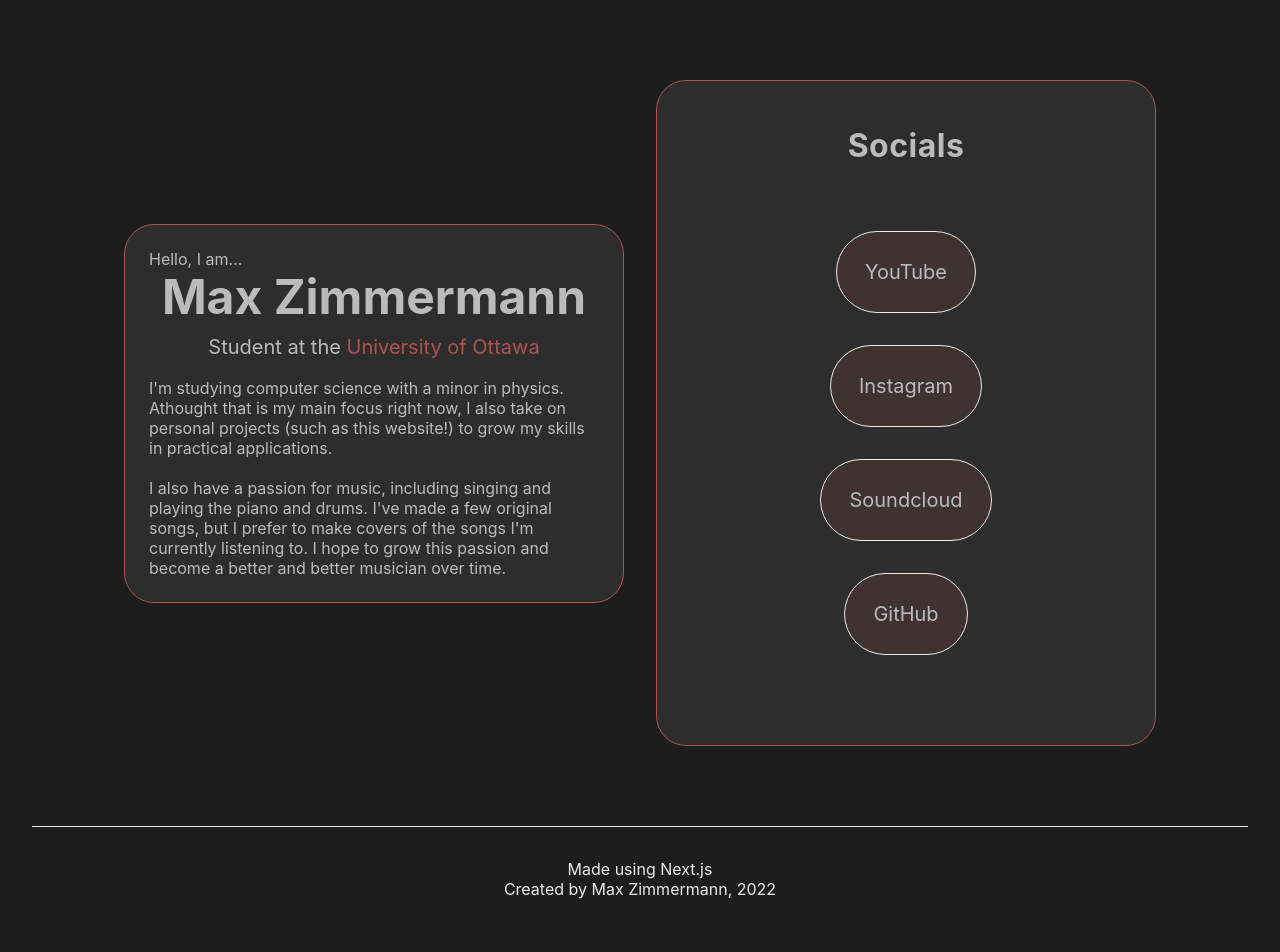
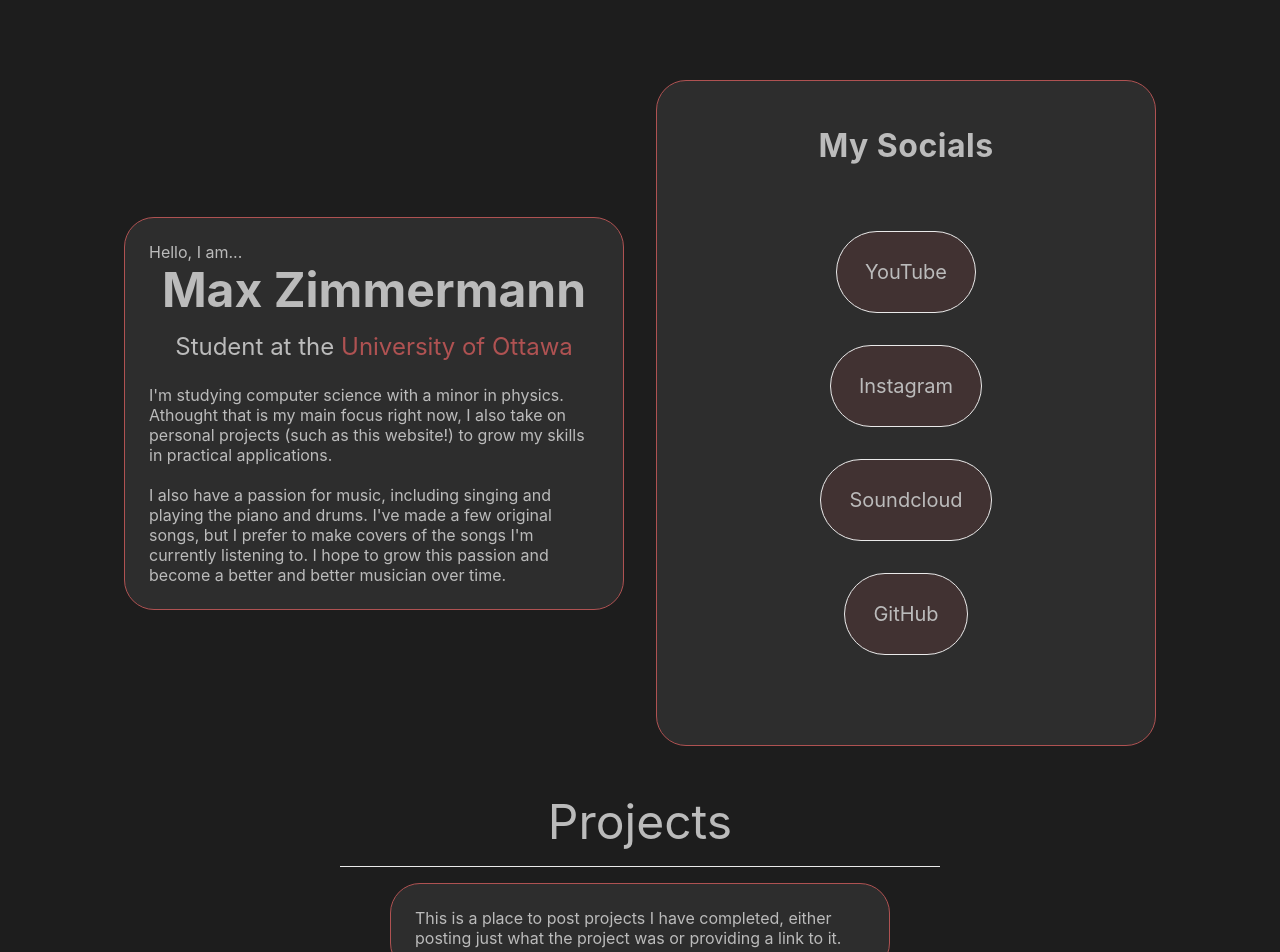
Before and after one commit to Hobomojo38/maxs-actual-first-website, a Next.js app: page / in a window 1280 px wide. Shown: the top 952 px of the page. Before the commit the page ends 931 px from the top, so only its background shows below. Built offline with nearby package versions, Linux system fonts and the light colour scheme.

Commit message:
Added Projects section to site, with 5 projects so far

```diff
--- a/pages/index.js
+++ b/pages/index.js
@@ -12,26 +12,21 @@ export default function Home() {
       </Head>
 
       <main className={styles.main}>
-          <grid className = {styles.grid}>
-              <side1 className = {styles.card}>
+        <div className = {styles.grid}>
+          <div className = {styles.card}>
             <p1>Hello, I am...</p1>
 
-                    <h1 className={styles.title}>
-                        Max Zimmermann
-                    </h1>
+            <h1 className={styles.title}>Max Zimmermann</h1>
 
-                    <p className={styles.description}>
-                        Student at the <a>University of Ottawa</a>
-                    </p>
+            <p className={styles.subtitle}>Student at the <a>University of Ottawa</a></p>
 
             <p1>I'm studying <a>computer science</a> with a minor in <a>physics</a>. Athought that is my main focus right now, I also take on <a>personal projects</a> (such as this website!) to grow my skills in <a>practical applications</a>.
             <br></br><br></br>I also have a passion for <a>music</a>, including singing and playing the <a>piano and drums</a>. I've made a few original songs, but I prefer to make covers of the songs I'm currently listening to. I hope to <a>grow this passion</a> and become a better and better musician over time.</p1>
 
-              </side1>
+          </div>
 
-              <side2 className = {styles.card}>
-
-                  <h1 className={styles.subtitle}>Socials</h1>
+          <div className = {styles.card}>
+            <h1 className={styles.altTitle}>My Socials</h1>
 
             <linkgrid className = {styles.smallgrid}>
               <a className = {styles.YTlinkcard} href='https://www.youtube.com/channel/UCJlbxXNRgRfQhpqk600A9cw'>YouTube</a>
@@ -40,8 +35,109 @@ export default function Home() {
               <a className = {styles.GHlinkcard} href='https://github.com/Hobomojo38'>GitHub</a>
             </linkgrid>
 
-              </side2>
-          </grid>
+          </div>
+        </div>
+
+        <div className = {styles.titledDivider}><div className={styles.title}>Projects</div></div>
+
+        <div className={styles.card}>
+          This is a place to post projects I have completed, either posting just what the project was or providing a link to it.
+        </div>
+
+        <div className={styles.grid}>
+
+          <div className={styles.card}>
+            <r>May 14th, 2022</r>
+            <div className={styles.subtitle}>Website</div>
+            <p> I an effort to try and expand my web development skills, I made this website. I guess that's kind of like learning to swim by jumping in the deep end
+              but I've already had a bit of experiance with HTML, so it was just CSS, Next.js, and the various domains needed to run it. I'm pretty proud with how it turned out,
+              and hopefully I can maintain it through the years as my skills grow (alongside my list of projects...) <br></br><br></br> Also, credit where credit is due,
+              this site was in no small way inspired by my friends Emilien and Reid's websites. I've borrowed some elements from both, so thank you guys for doing all the hard work
+              that I can now take credit for!
+            </p>
+          </div>
+
+          <div className={styles.card}>
+            <r>December 6th, 2021</r>
+            <div className={styles.subtitle}>AWS Minecraft Server</div>
+            <p> I've played minecraft since I was 10 or 11 years old, and while I'm not as enraptured by the game now as I was then, I still enjoy the social aspect of playing alongside my friends.
+              However, this requires a external, 3rd-party server everyone can join that usually requires a monthly fee to keep up. I'd heard about AWS before, so I figured I
+              would get familiar with it by building a private minecraft server using their Instances.<br></br><br></br>
+
+              It took a few days, but eventually I got it up and operational. You could activate the server by visiting a webpage, at which point a 5 hour
+              countdown would start to eventually shut it down. Althought I wish I had more control options such as instant shut-down, I'm happy with how it turned out and I actually used it
+              for the duration of that December. Unfortunately, it ended the same way all private minecraft servers do: a surge of excitement at the beginning only to fizzle out to nothing within
+              3 weeks. Tis the life... <br></br><br></br>
+
+              Even so, I learned so much from this project. Not just how to use AWS, but how to work with Bash prompts and text-only interfaces. I had to make develop .service files
+              and learn about (some...) automatic server processes. This was my first taste into servers and web applications, and overall, I'm pretty happy with how it turned out.
+            </p>
+          </div>
+
+          <div className={styles.card}>
+            <r>Nov 13th, 2021</r>
+            <div className={styles.subtitle}>Conway's Game of Life</div>
+            <p> Conway's Game of Life: an interesting mathematical idea turned into fringe computer science-geek knowledge. It's only a matter of time before any programmer takes a crack at
+              it themselves. I coded my version in Python for the explicit reason I could use Pygame, a Python package, to display the cells. I'll be damned if I have to learn how to create
+              a display screen, so Pygame take the reigns, and leave the math to me. <br></br><br></br>
+
+              Although it was not a terribly hard project, it was quite satifsying to watch the end result once I was finished. Having gained a lot of insperation for coding from watching
+              code people on YouTube, it's fun to compare myself to those people and see where I land. This project was one such case, and I'm happy with how it turned out. I even added the
+              ability to activate cells by clicking on them (The generations occur too fast to really see the affect, but if you click beside already active cells, you can see the affect) and
+              a secret "chaos mode" you can activate in the code. It gives you a live count of the time it takes to calculate each generation and render it.<br></br><br></br>
+
+              All in all, a super fun project I really enjoyed doing and would love to incorperate wherever I can. It's kind of an easter egg in computer culture, and a fun in-joke to have
+              taken part in. <br></br><br></br>
+
+              You can download the .py file <a href="Conways Game of Life.py" download="Max's Game of Life.py">here</a>. You will need to have both Python and Pygame installed to run it.
+            </p>
+          </div>
+
+          <div className={styles.card}>
+            <r>October 18th, 2021</r>
+            <div className={styles.subtitle}>Twitch Datamine Payout Decoder</div>
+            <p> Around this time, Twitch, one of the largest live-streaming platforms at the time, was the subject of a massive datamine which leaked the payout amounts to the largest
+              creators on the platform from the past 3 years. I managed to find the original datamine and decided to try and see if I could get those payout numbers for myself (Spolier alert:
+              I did... kinda....) <br></br><br></br>
+
+              All the data was contained within compressed .csv files, each entry having just 2 numbers: the amount paid, and the ID of the user it was paid to. Small issue: that ID is
+              not their username, it's a random string associated with the users account. Not good. This meant I would have to send each individual name to Twitch's API to get the
+              account's username. As well, there was about 30 total .csv files (one for every month of the past 3 years), each containing hundreds of thousands of entrys. In the end,
+              it took me a couple hours to write the code and 48+ hours for it to finish running. And what did I get?<br></br><br></br>
+
+              Basicaly nothing. I found the payouts of the biggest streamers, but they were off from what the general concensus was. I was close, but I had messed up somewhere and I couldn't
+              care enough to try and fix the problem just to have to wait another 2 days to let it run. Although I wouldn't call the project a failure, I'd say it was something worse: pointless.
+              I didn't get anything cool out of it, I didn't get the satifaction of a completed project, and at it's core, the project was just boring. So what if I got the payouts? I could
+              already find them. It wasn't hard to code, and I wouldn't say I learned anything new (maybe .csv file formats, but they aren't that hard to begin with...). I didn't get a
+              satifying end to this project, but at the very least, I had fun. This was a junk-food project. And for was it was, I enjoyed it. That's it, that's all.
+            </p>
+          </div>
+
+          <div className={styles.card}>
+            <r>Augest 24th, 2020</r>
+            <div className={styles.subtitle}>Raycasting Graphics Engine</div>
+            <p> This was the first major project I ever took one, and the one that got me hooked on programming. The project involved creating a raycasting graphics engine, and type of
+              graphics engine used in games such as Wolfenstien 3D and Doom. One of the first methods to create 3D graphics, it functions as follows: For each line of pixel on the user's
+              screen, it measures the distance between the player and the nearest wall. The farther away the wall, the shorter the line of that columns will be. Fill every pixel above the
+              horizon (The center horizontal line of the screen) with a light colour and every pixel below with a dark colour, and you've now got a basic graphics engine.<br></br><br></br>
+
+              Coding this envolved a lot of math, and while not necessarily complicated math, it was my first time applying math outside of the classroom. Intersecting lines, inverse functions,
+              triginomic functions all optimized to run hundreds of times every second. Dispite this, I still found it immensely satisfying to work through all the problems and turn my
+              personal math algorithms into computable problems with computable algorithms. This was the first all-nighter I ever pulled, and I don't regret it. This project was such a
+              major part of my growth as a programmer and developer, and I still look back at the project fondly to this day. Heck, I might even take another stab at it again one day, but not today.
+              I'll leave that to when I'm a much better programmer. <br></br><br></br>
+
+              You can download the .py file <a href="Pygame_Raycasting_Shooter.py" download="Max's Raycasting Engine.py">here</a>.  You will need to have both Python and Pygame installed to run it.
+
+              <br></br><br></br><br></br>
+
+              This is end of the this list of projects. I'll be adding new stuff I do at the top, and hopefully I can look back at this list in 10 years and remember where I started from.
+              There's about a year's gap between these last 2 projects, and while I completed lots projects between them, none are quite big enough to write about and I also can't be bothered
+              to look through all of them. Maybe later, but for now, this'll be fine.
+            </p>
+          </div>
+
+        </div>
       </main>
 
       <footer className={styles.footer}>
--- a/styles/Home.module.css
+++ b/styles/Home.module.css
@@ -45,30 +45,23 @@
   margin: 0;
   line-height: 1.15;
   font-size: 3rem;
-}
-
-.title,
-.description {
   text-align: center;
 }
 
-.description {
-  margin: 4rem 0;
+.subtitle {
+  margin: 0.25rem 0;
   line-height: 1.5;
   font-size: 1.5rem;
   padding-top: 0.5rem;
   padding-bottom: 1rem;
+  text-align: center;
 }
 
-.description a{
+.subtitle a{
   color: #af5252;
 }
 
-.card p1 a:hover{
-  color: #af5252;
-}
-
-.subtitle {
+.altTitle {
   font-size: 2rem;
   letter-spacing: 0.5px;
   text-align: center;
@@ -115,7 +108,22 @@
   max-width: 500px;
 }
 
-/*All the different linkcards because I can't figureout how t make subclasses*/
+.card h2 {
+  margin: 0 0 1rem 0;
+  font-size: 1.5rem;
+}
+
+.card r,
+.card p a,
+.card p1 r{
+  color: #af5252;
+}
+
+.card p1 a:hover{
+  color: #af5252;
+}
+
+/*All the different linkcards because I can't figure out how to make subclasses*/
 
 .YTlinkcard{
   margin: 1rem;
@@ -206,23 +214,20 @@
   background-color: #31b13c;
 }
 
-
-
-
-.card h2 {
-  margin: 0 0 1rem 0;
-  font-size: 1.5rem;
-}
-
-.card p {
-  margin: 0;
-  font-size: 1.25rem;
-  line-height: 1.5;
-}
+/* End of specialized linkcards */
 
 .logo {
   height: 1em;
   margin-left: 0.5rem;
+}
+
+.titledDivider {
+  text-align: center;
+  padding-top: 2rem;
+  padding-bottom: 1rem;
+  font-size: 2rem;
+  min-width: 600px;
+  border-bottom: 1px solid #eaeaea;
 }
 
 @media (max-width: 600px) {
```
Lines whose indentation alone changed are shown as unchanged.
